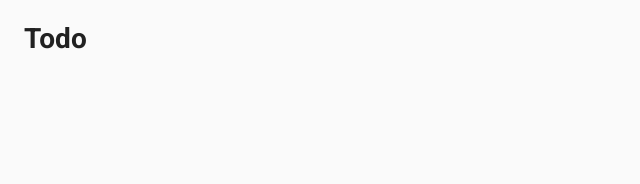
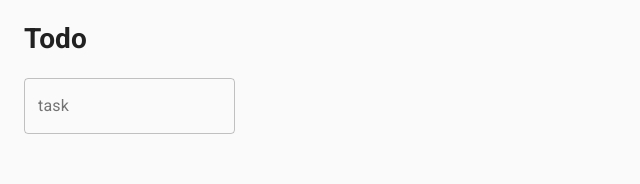
Before and after one commit to Tochituru/2019-React-Todo-List, a React (Create React App) app: page / in a window 1280 px wide. Shown: the top 184 px of the page, without its empty margins (0-640 px from the left). Built offline with nearby package versions, Linux system fonts and the light colour scheme.

Commit message:
suamos estado

```diff
--- a/src/App.js
+++ b/src/App.js
@@ -1,6 +1,6 @@
 import React from 'react';
 import { CssBaseline, Container } from '@material-ui/core'
-
+import TextField from '@material-ui/core/TextField'
 class App extends React.Component {
   state = {
     task: '',
@@ -11,6 +11,7 @@ class App extends React.Component {
       <Container>
         <CssBaseline />
         <h1> Todo</h1>
+        <TextField label={'task'} name={'task'} variant='outlined' />
       </Container>
     )
   }
```
